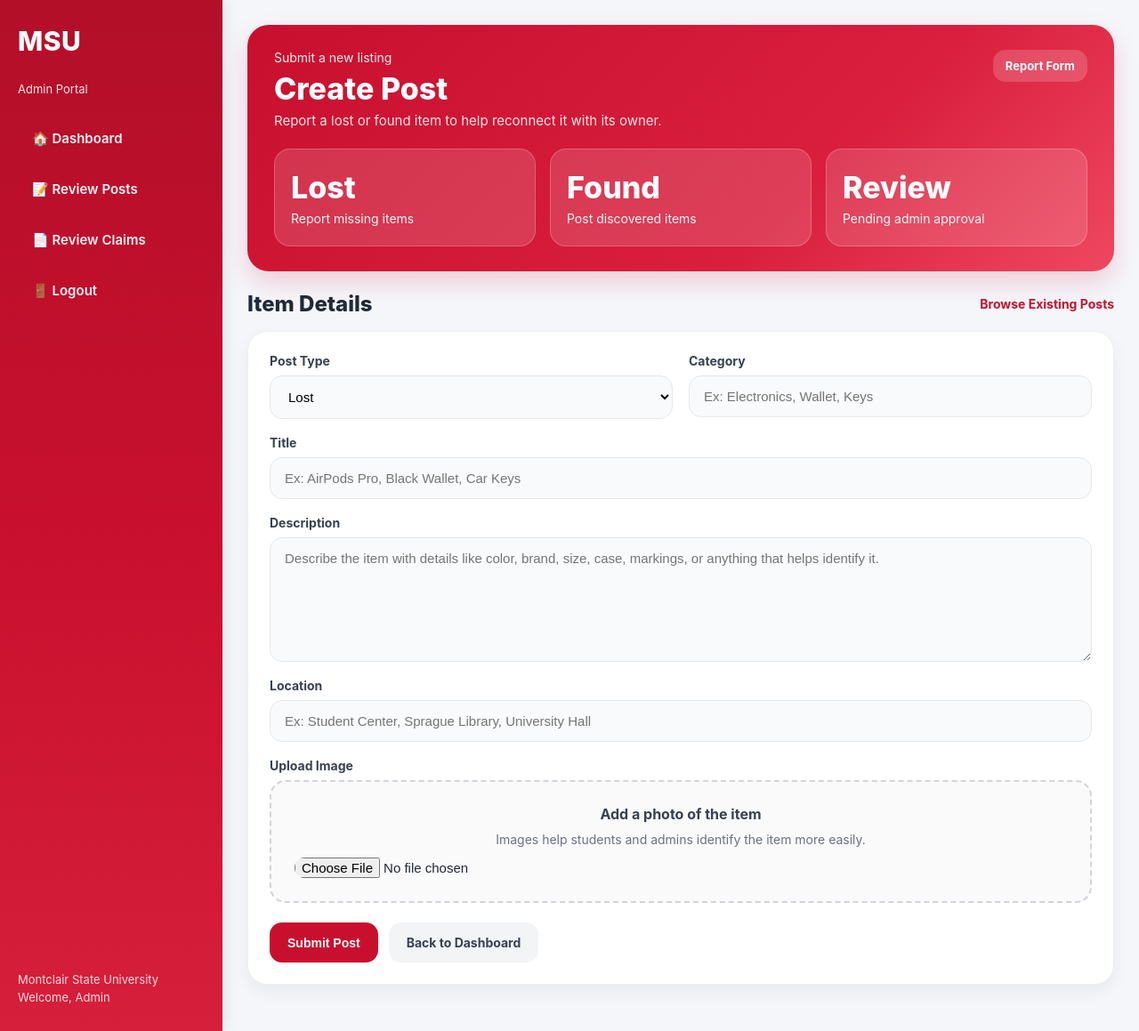
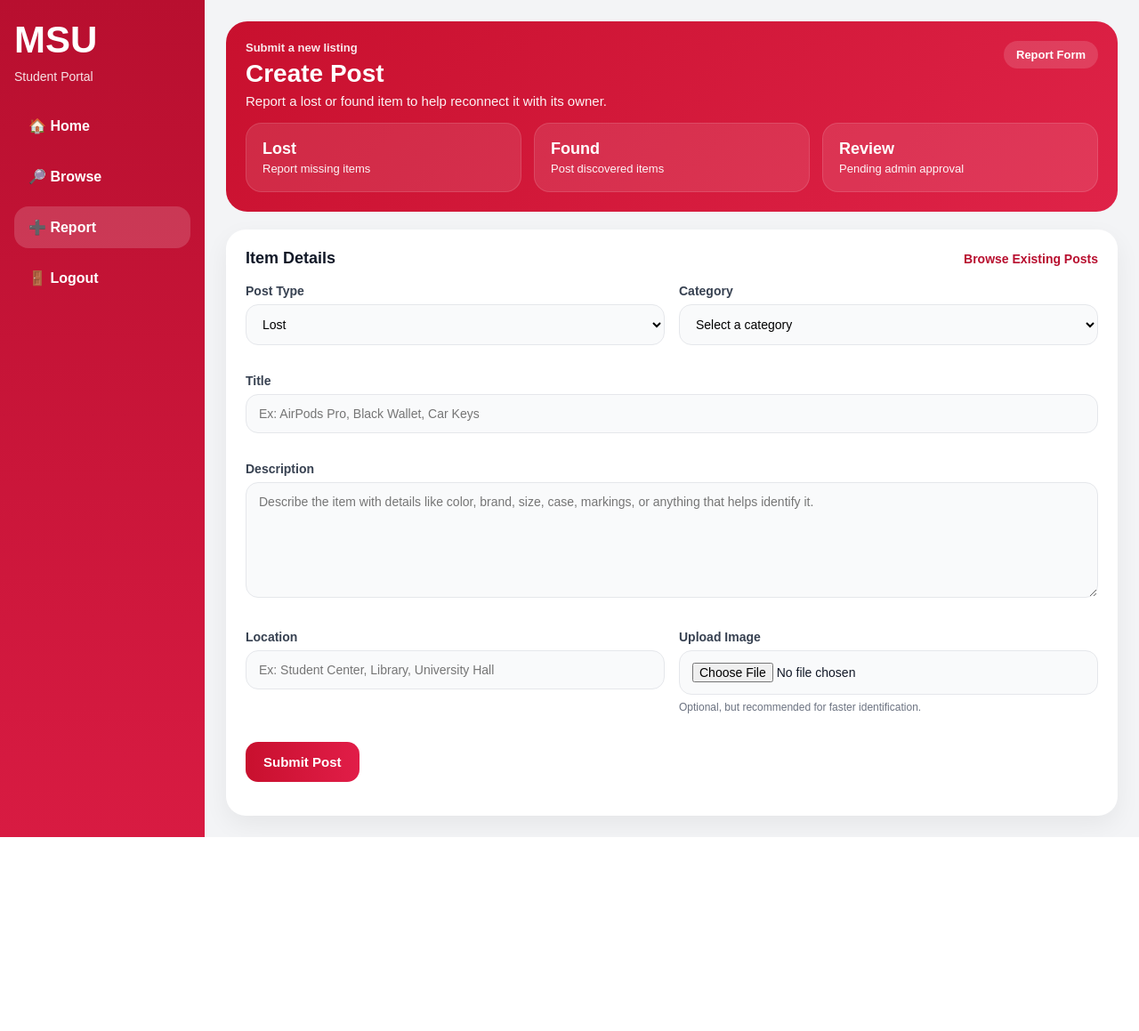
Before and after one commit to barralen1/Montclair-State-Find, a PHP site: page /create_posts.php in a window 1280 px wide. Shown: the whole page at 89% size. After the commit the page ends 941 px from the top, so only its background shows below. Run offline with PHP 8.4, Linux system fonts and the light colour scheme; the visitor is signed in with stand-in values (Sample User, id 1).

Commit message:
Update create_posts.php

```diff
--- a/Montclair State Find/create_posts.php
+++ b/Montclair State Find/create_posts.php
@@ -5,26 +5,28 @@ error_reporting(E_ALL);
 
 include("db.php");
 
-if (!isset($_SESSION['role'])) {
-    header("Location: login.php");
-    exit();
+if (!isset($_SESSION['role']) || $_SESSION['role'] !== 'student') {
+    die("Access Denied");
 }
-
-$username = isset($_SESSION['username']) ? $_SESSION['username'] : "User";
-$role = isset($_SESSION['role']) ? $_SESSION['role'] : "student";
 
 $message = "";
 
 if ($_SERVER["REQUEST_METHOD"] == "POST") {
-    $post_type = $_POST['post_type'];
-    $title = $_POST['title'];
-    $description = $_POST['description'];
-    $category = $_POST['category'];
-    $location = $_POST['location'];
-    $image_name = "";
+    $post_type   = trim($_POST['post_type']);
+    $title       = trim($_POST['title']);
+    $description = trim($_POST['description']);
+    $category    = trim($_POST['category']);
+    $location    = trim($_POST['location']);
+    $status      = "pending";
+    $image_name  = "";
 
     if (!empty($_FILES['image']['name'])) {
         $target_dir = __DIR__ . "/upload/";
+
+        if (!is_dir($target_dir)) {
+            mkdir($target_dir, 0777, true);
+        }
+
         $image_name = time() . "_" . basename($_FILES["image"]["name"]);
         $target_file = $target_dir . $image_name;
 
@@ -34,8 +36,8 @@ if ($_SERVER["REQUEST_METHOD"] == "POST") {
     }
 
     if ($message == "") {
-        $sql = "INSERT INTO posts (post_type, title, description, category, location, image)
-                VALUES (?, ?, ?, ?, ?, ?)";
+        $sql = "INSERT INTO posts (post_type, title, description, category, location, status, image)
+                VALUES (?, ?, ?, ?, ?, ?, ?)";
 
         $stmt = $conn->prepare($sql);
 
@@ -43,244 +45,332 @@ if ($_SERVER["REQUEST_METHOD"] == "POST") {
             die("Prepare failed: " . $conn->error);
         }
 
-        $stmt->bind_param("ssssss", $post_type, $title, $description, $category, $location, $image_name);
+        $stmt->bind_param(
+            "sssssss",
+            $post_type,
+            $title,
+            $description,
+            $category,
+            $location,
+            $status,
+            $image_name
+        );
 
         if ($stmt->execute()) {
-            $message = "Post submitted successfully! It is now pending admin approval.";
+            $message = "Post submitted successfully and is awaiting admin approval.";
         } else {
-            $message = "Execute failed: " . $stmt->error;
+            $message = "Error: " . $stmt->error;
         }
 
         $stmt->close();
     }
 }
 ?>
-
 <!DOCTYPE html>
 <html>
 <head>
-    <title>Report Item - MSU Lost & Found</title>
+    <title>Create Post - Montclair State Find</title>
     <meta name="viewport" content="width=device-width, initial-scale=1.0">
-    <link rel="stylesheet" href="assets/style.css?v=8">
+
     <style>
-        .report-page-title {
-            font-size: 30px;
-            font-weight: 800;
-            margin-bottom: 6px;
+        *{
+            margin:0;
+            padding:0;
+            box-sizing:border-box;
+            font-family:Arial, Helvetica, sans-serif;
         }
 
-        .report-page-subtitle {
-            color: rgba(255,255,255,0.92);
-            font-size: 15px;
+        body{
+            background:#f3f4f6;
+            color:#111827;
         }
 
-        .form-shell {
-            background: white;
-            border-radius: 22px;
-            padding: 24px;
-            box-shadow: 0 8px 18px rgba(15, 23, 42, 0.05);
-            border: 1px solid #eceff3;
+        .layout{
+            display:flex;
+            min-height:100vh;
         }
 
-        .form-grid {
-            display: grid;
-            grid-template-columns: 1fr 1fr;
-            gap: 18px;
+        .sidebar{
+            width:230px;
+            background:linear-gradient(180deg,#b80f2f 0%, #d81b42 100%);
+            color:white;
+            padding:24px 16px;
         }
 
-        .form-group {
-            display: flex;
-            flex-direction: column;
+        .sidebar-logo{
+            font-size:42px;
+            font-weight:800;
+            line-height:1;
+            margin-bottom:12px;
         }
 
-        .form-group.full {
-            grid-column: 1 / -1;
+        .sidebar-sub{
+            font-size:14px;
+            color:rgba(255,255,255,0.88);
+            margin-bottom:24px;
         }
 
-        .form-group label {
-            font-size: 14px;
-            font-weight: 700;
-            color: #374151;
-            margin-bottom: 8px;
+        .sidebar a{
+            display:block;
+            color:white;
+            text-decoration:none;
+            padding:14px 16px;
+            border-radius:16px;
+            margin-bottom:10px;
+            font-size:16px;
+            font-weight:700;
         }
 
-        .form-group input,
-        .form-group select,
-        .form-group textarea {
-            width: 100%;
-            border: 1px solid #e5e7eb;
-            background: #f9fafb;
-            border-radius: 14px;
-            padding: 14px 16px;
-            font-size: 15px;
-            outline: none;
-            font-family: Arial, sans-serif;
+        .sidebar a:hover{
+            background:rgba(255,255,255,0.10);
         }
 
-        .form-group input:focus,
-        .form-group select:focus,
-        .form-group textarea:focus {
-            border-color: #c8102e;
-            background: white;
+        .sidebar a.active{
+            background:rgba(255,255,255,0.16);
         }
 
-        .form-group textarea {
-            min-height: 140px;
-            resize: vertical;
+        .main{
+            flex:1;
+            padding:24px;
         }
 
-        .upload-box {
-            border: 2px dashed #d1d5db;
-            background: #fafafa;
-            border-radius: 18px;
-            padding: 26px;
-            text-align: center;
+        .hero{
+            background:linear-gradient(135deg,#c8102e 0%, #df2348 100%);
+            color:white;
+            border-radius:24px;
+            padding:22px;
+            margin-bottom:20px;
         }
 
-        .upload-box input[type="file"] {
-            background: transparent;
-            border: none;
-            padding: 0;
+        .hero-top{
+            display:flex;
+            justify-content:space-between;
+            align-items:flex-start;
+            gap:16px;
+            margin-bottom:16px;
         }
 
-        .submit-row {
-            display: flex;
-            gap: 12px;
-            margin-top: 22px;
-            flex-wrap: wrap;
+        .hero-kicker{
+            font-size:13px;
+            font-weight:700;
+            opacity:0.9;
+            margin-bottom:6px;
         }
 
-        .submit-btn,
-        .secondary-link-btn {
-            display: inline-flex;
-            align-items: center;
-            justify-content: center;
-            padding: 14px 20px;
-            border-radius: 14px;
-            font-size: 14px;
-            font-weight: 700;
-            text-decoration: none;
-            border: none;
-            cursor: pointer;
+        .hero h1{
+            font-size:28px;
+            margin-bottom:6px;
         }
 
-        .submit-btn {
-            background: #c8102e;
-            color: white;
+        .hero p{
+            font-size:15px;
+            opacity:0.95;
         }
 
-        .submit-btn:hover {
-            background: #a90e27;
+        .hero-pill{
+            background:rgba(255,255,255,0.14);
+            padding:8px 14px;
+            border-radius:999px;
+            font-size:13px;
+            font-weight:700;
+            white-space:nowrap;
         }
 
-        .secondary-link-btn {
-            background: #f3f4f6;
-            color: #374151;
+        .hero-cards{
+            display:grid;
+            grid-template-columns:repeat(3,1fr);
+            gap:14px;
         }
 
-        .message-box-success {
-            background: #ecfdf3;
-            color: #166534;
-            border: 1px solid #bbf7d0;
-            padding: 14px 16px;
-            border-radius: 14px;
-            margin-bottom: 18px;
-            font-size: 14px;
-            font-weight: 600;
+        .hero-card{
+            background:rgba(255,255,255,0.10);
+            border:1px solid rgba(255,255,255,0.12);
+            border-radius:18px;
+            padding:18px;
         }
 
-        .message-box-error {
-            background: #fff4f6;
-            color: #b1122b;
-            border: 1px solid #ffd1da;
-            padding: 14px 16px;
-            border-radius: 14px;
-            margin-bottom: 18px;
-            font-size: 14px;
-            font-weight: 600;
+        .hero-card h3{
+            font-size:18px;
+            margin-bottom:4px;
         }
 
-        @media (max-width: 900px) {
-            .form-grid {
-                grid-template-columns: 1fr;
+        .hero-card p{
+            font-size:13px;
+            opacity:0.95;
+        }
+
+        .card{
+            background:white;
+            border-radius:22px;
+            padding:22px;
+            box-shadow:0 10px 28px rgba(0,0,0,0.06);
+        }
+
+        .card-head{
+            display:flex;
+            justify-content:space-between;
+            align-items:center;
+            gap:16px;
+            margin-bottom:18px;
+        }
+
+        .card-head h2{
+            font-size:18px;
+        }
+
+        .card-head a{
+            color:#b80f2f;
+            text-decoration:none;
+            font-weight:700;
+            font-size:14px;
+        }
+
+        .message{
+            padding:12px 14px;
+            border-radius:12px;
+            margin-bottom:16px;
+            background:#ecfdf3;
+            border:1px solid #bbf7d0;
+            color:#166534;
+            font-weight:700;
+            font-size:14px;
+        }
+
+        .form-grid{
+            display:grid;
+            grid-template-columns:1fr 1fr;
+            gap:16px;
+        }
+
+        .form-group{
+            margin-bottom:16px;
+        }
+
+        .form-group.full{
+            grid-column:1 / -1;
+        }
+
+        label{
+            display:block;
+            margin-bottom:7px;
+            font-size:14px;
+            font-weight:700;
+            color:#374151;
+        }
+
+        input, select, textarea{
+            width:100%;
+            border:1px solid #e5e7eb;
+            border-radius:14px;
+            background:#f9fafb;
+            padding:13px 14px;
+            font-size:14px;
+            outline:none;
+        }
+
+        input:focus, select:focus, textarea:focus{
+            border-color:#c8102e;
+            background:#fff;
+        }
+
+        textarea{
+            min-height:130px;
+            resize:vertical;
+        }
+
+        .hint{
+            margin-top:7px;
+            font-size:12px;
+            color:#6b7280;
+        }
+
+        .submit-btn{
+            border:none;
+            background:linear-gradient(90deg,#c8102e,#e11d48);
+            color:white;
+            padding:14px 20px;
+            border-radius:14px;
+            font-size:15px;
+            font-weight:700;
+            cursor:pointer;
+        }
+
+        .submit-btn:hover{
+            opacity:0.95;
+        }
+
+        @media(max-width:950px){
+            .layout{
+                flex-direction:column;
+            }
+
+            .sidebar{
+                width:100%;
+            }
+
+            .hero-cards{
+                grid-template-columns:1fr;
+            }
+
+            .form-grid{
+                grid-template-columns:1fr;
+            }
+
+            .hero-top{
+                flex-direction:column;
             }
         }
     </style>
 </head>
 <body>
 
-<div class="app">
+<div class="layout">
 
     <aside class="sidebar">
-        <div class="sidebar-top">
-            <h2>MSU</h2>
-            <div class="sidebar-subtitle">
-                <?php echo ($role === 'admin') ? 'Admin Portal' : 'Student Portal'; ?>
-            </div>
+        <div class="sidebar-logo">MSU</div>
+        <div class="sidebar-sub">Student Portal</div>
 
-            <nav>
-                <?php if ($role === 'admin') { ?>
-                    <a href="admin_index.php">🏠 Dashboard</a>
-                    <a href="admin.php">📝 Review Posts</a>
-                    <a href="review_claims.php">📄 Review Claims</a>
-                <?php } else { ?>
         <a href="index.php">🏠 Home</a>
         <a href="view_posts.php">🔎 Browse</a>
         <a href="create_posts.php" class="active">➕ Report</a>
-                <?php } ?>
-
         <a href="logout.php">🚪 Logout</a>
-            </nav>
-        </div>
-
-        <div class="sidebar-footer">
-            Montclair State University<br>
-            Welcome, <?php echo htmlspecialchars($username); ?>
-        </div>
     </aside>
 
     <main class="main">
-
         <section class="hero">
             <div class="hero-top">
-                <div class="hero-text">
-                    <small>Submit a new listing</small>
-                    <h1 class="report-page-title">Create Post</h1>
-                    <p class="report-page-subtitle">Report a lost or found item to help reconnect it with its owner.</p>
+                <div>
+                    <div class="hero-kicker">Submit a new listing</div>
+                    <h1>Create Post</h1>
+                    <p>Report a lost or found item to help reconnect it with its owner.</p>
                 </div>
-                <div class="hero-badge">Report Form</div>
+                <div class="hero-pill">Report Form</div>
             </div>
 
-            <div class="stats-grid">
-                <div class="stat-card">
+            <div class="hero-cards">
+                <div class="hero-card">
                     <h3>Lost</h3>
-                    <span>Report missing items</span>
+                    <p>Report missing items</p>
                 </div>
-                <div class="stat-card">
+                <div class="hero-card">
                     <h3>Found</h3>
-                    <span>Post discovered items</span>
+                    <p>Post discovered items</p>
                 </div>
-                <div class="stat-card">
+                <div class="hero-card">
                     <h3>Review</h3>
-                    <span>Pending admin approval</span>
+                    <p>Pending admin approval</p>
                 </div>
             </div>
         </section>
 
-        <section class="section">
-            <div class="section-header">
+        <section class="card">
+            <div class="card-head">
                 <h2>Item Details</h2>
                 <a href="view_posts.php">Browse Existing Posts</a>
             </div>
 
-            <div class="form-shell">
-
             <?php if ($message != ""): ?>
-                    <?php if (stripos($message, 'successfully') !== false || stripos($message, 'pending admin approval') !== false) { ?>
-                        <div class="message-box-success"><?php echo htmlspecialchars($message); ?></div>
-                    <?php } else { ?>
-                        <div class="message-box-error"><?php echo htmlspecialchars($message); ?></div>
-                    <?php } ?>
+                <div class="message"><?php echo htmlspecialchars($message); ?></div>
             <?php endif; ?>
 
             <form method="POST" enctype="multipart/form-data">
@@ -296,7 +386,15 @@ if ($_SERVER["REQUEST_METHOD"] == "POST") {
 
                     <div class="form-group">
                         <label>Category</label>
-                            <input type="text" name="category" placeholder="Ex: Electronics, Wallet, Keys">
+                        <select name="category" required>
+                            <option value="">Select a category</option>
+                            <option value="Electronics">Electronics</option>
+                            <option value="Wallet / Cards">Wallet / Cards</option>
+                            <option value="Keys">Keys</option>
+                            <option value="Clothing">Clothing</option>
+                            <option value="Academic Items">Academic Items</option>
+                            <option value="Other">Other</option>
+                        </select>
                     </div>
 
                     <div class="form-group full">
@@ -309,30 +407,30 @@ if ($_SERVER["REQUEST_METHOD"] == "POST") {
                         <textarea name="description" placeholder="Describe the item with details like color, brand, size, case, markings, or anything that helps identify it." required></textarea>
                     </div>
 
-                        <div class="form-group full">
+                    <div class="form-group">
                         <label>Location</label>
-                            <input type="text" name="location" placeholder="Ex: Student Center, Sprague Library, University Hall">
+                        <input type="text" name="location" placeholder="Ex: Student Center, Library, University Hall" required>
+                    </div>
+
+                    <div class="form-group">
+                        <label>Upload Image</label>
+                        <input type="file" name="image" accept="image/*">
+                        <div class="hint">Optional, but recommended for faster identification.</div>
                     </div>
 
                     <div class="form-group full">
-                            <label>Upload Image</label>
-                            <div class="upload-box">
-                                <p style="margin-bottom:10px; font-weight:700; color:#374151;">Add a photo of the item</p>
-                                <p style="margin-bottom:12px; color:#6b7280; font-size:14px;">Images help students and admins identify the item more easily.</p>
-                                <input type="file" name="image">
-                            </div>
+                        <button type="submit" class="submit-btn">Submit Post</button>
                     </div>
 
                 </div>
-
-                    <div class="submit-row">
-                        <button type="submit" class="submit-btn">Submit Post</button>
-                        <a href="index.php" class="secondary-link-btn">Back to Dashboard</a>
-                    </div>
             </form>
+        </section>
+    </main>
 
 </div>
-        </section>
+
+</body>
+</html>
 
     </main>
 </div>
```
Lines whose indentation alone changed are shown as unchanged.
